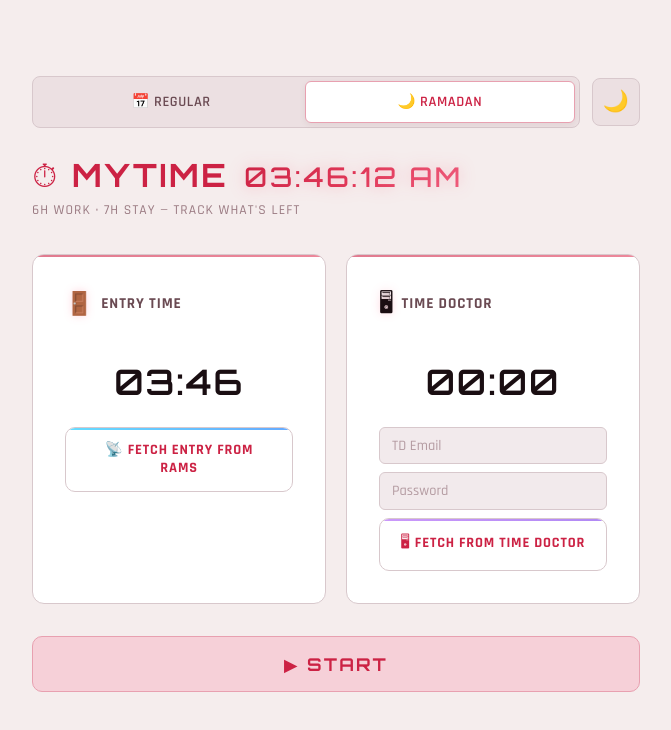
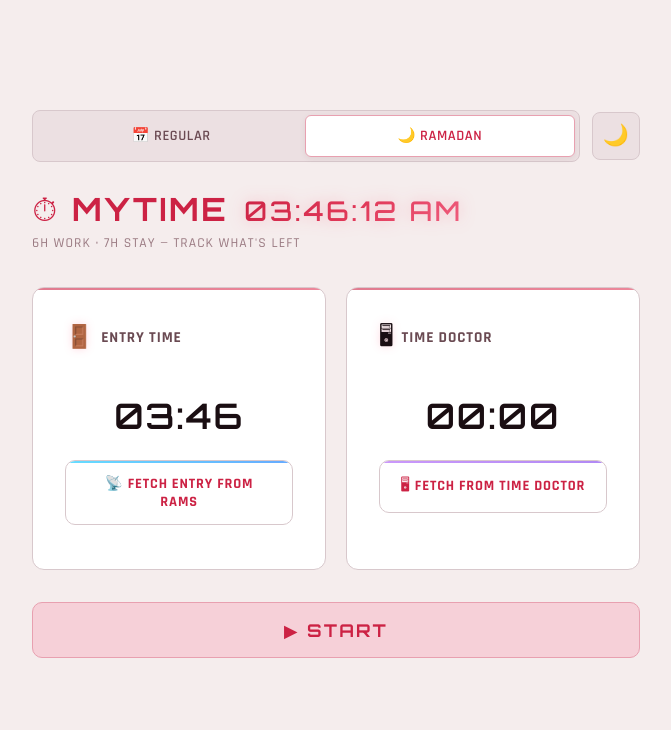
Before and after one commit to abdulla30r/myTime, a React (Vite) app: page / in a window 1280 px wide. Shown: the top 730 px of the page, without its empty margins (304-975 px from the left). Built offline with nearby package versions, Linux system fonts and the light colour scheme.

Commit message:
feat: hardcode TD credentials, remove login UI

```diff
--- a/src/components/TDPanel.tsx
+++ b/src/components/TDPanel.tsx
@@ -1,4 +1,3 @@
-import { useState } from 'react';
 import { useTimeDoctor } from '../hooks/useTimeDoctor';
 
 interface TDPanelProps {
@@ -7,18 +6,11 @@ interface TDPanelProps {
 
 export function TDPanel({ onApply }: TDPanelProps) {
   const {
-    email,
-    setEmail,
-    password,
-    setPassword,
     status,
     message,
     timeWorked,
     fetchTimeDoctor,
-    hasSavedCredentials,
   } = useTimeDoctor();
-
-  const [showLogin, setShowLogin] = useState(!hasSavedCredentials);
 
   const handleFetch = () => {
     fetchTimeDoctor(onApply);
@@ -26,28 +18,6 @@ export function TDPanel({ onApply }: TDPanelProps) {
 
   return (
     <div className="td-panel">
-      {/* Login form — only shown if no saved credentials or user wants to change */}
-      {showLogin && (
-        <div className="td-login">
-          <input
-            className="td-input"
-            type="email"
-            placeholder="TD Email"
-            value={email}
-            onChange={(e) => setEmail(e.target.value)}
-            onKeyDown={(e) => e.key === 'Enter' && handleFetch()}
-          />
-          <input
-            className="td-input"
-            type="password"
-            placeholder="Password"
-            value={password}
-            onChange={(e) => setPassword(e.target.value)}
-            onKeyDown={(e) => e.key === 'Enter' && handleFetch()}
-          />
-        </div>
-      )}
-
       <button
         className="td-fetch-btn"
         onClick={handleFetch}
@@ -74,15 +44,6 @@ export function TDPanel({ onApply }: TDPanelProps) {
           ✅ Applied: <strong>{timeWorked}</strong>
         </div>
       )}
-
-      {hasSavedCredentials && !showLogin && (
-        <button
-          className="td-change-btn"
-          onClick={() => setShowLogin(true)}
-        >
-          ↻ Change Account
-        </button>
-      )}
     </div>
   );
 }
--- a/src/hooks/useTimeDoctor.ts
+++ b/src/hooks/useTimeDoctor.ts
@@ -3,9 +3,11 @@ import { useState, useCallback } from 'react';
 // ── Types ──
 export type TDStatus = 'idle' | 'loading' | 'success' | 'error';
 
+// ── Hardcoded credentials (admin account with all-user access) ──
+const TD_EMAIL = 'arshil.azim@avianbpo.com';
+const TD_PASSWORD = 'Noshortcut1.';
+
 // ── localStorage keys ──
-const LS_TD_EMAIL = 'myTime_tdEmail';
-const LS_TD_PASSWORD = 'myTime_tdPassword';
 const LS_TD_TOKEN = 'myTime_tdToken';
 const LS_TD_COMPANY = 'myTime_tdCompanyId';
 const LS_TD_USER = 'myTime_tdUserId';
@@ -37,22 +39,6 @@ function saveToken(data: { token: string; companyId: string; userId: string }) {
   localStorage.setItem(LS_TD_COMPANY, data.companyId);
   localStorage.setItem(LS_TD_USER, data.userId);
   localStorage.setItem(LS_TD_TOKEN_TIME, Date.now().toString());
-}
-
-function getSavedCredentials(): { email: string; password: string } | null {
-  const email = localStorage.getItem(LS_TD_EMAIL);
-  const password = localStorage.getItem(LS_TD_PASSWORD);
-  if (!email || !password) return null;
-  try {
-    return { email, password: atob(password) };
-  } catch {
-    return null;
-  }
-}
-
-function saveCredentials(email: string, password: string) {
-  localStorage.setItem(LS_TD_EMAIL, email);
-  localStorage.setItem(LS_TD_PASSWORD, btoa(password));
 }
 
 // ── Helpers ──
@@ -201,22 +187,12 @@ async function tryStrategy(
 
 // ── Hook ──
 export function useTimeDoctor() {
-  const saved = getSavedCredentials();
-  const [email, setEmail] = useState(saved?.email ?? '');
-  const [password, setPassword] = useState(saved?.password ?? '');
   const [status, setStatus] = useState<TDStatus>('idle');
   const [message, setMessage] = useState('');
   const [timeWorked, setTimeWorked] = useState<string | null>(null);
-  const hasSavedCredentials = !!saved;
 
   const fetchTimeDoctor = useCallback(
     async (onApply?: (hours: number, minutes: number) => void) => {
-      if (!email || !password) {
-        setStatus('error');
-        setMessage('Please enter email and password.');
-        return;
-      }
-
       setStatus('loading');
       setMessage('Connecting...');
 
@@ -228,7 +204,7 @@ export function useTimeDoctor() {
         setMessage(`${i === 0 ? 'Connecting' : 'Retrying'} via ${strategy.name}...`);
 
         try {
-          const result = await tryStrategy(strategy.baseUrl, email, password, storedAuth);
+          const result = await tryStrategy(strategy.baseUrl, TD_EMAIL, TD_PASSWORD, storedAuth);
           const formatted = secondsToHMS(result.totalSeconds);
           const hours = Math.floor(result.totalSeconds / 3600);
           const minutes = Math.floor((result.totalSeconds % 3600) / 60);
@@ -236,7 +212,6 @@ export function useTimeDoctor() {
           setTimeWorked(formatted);
           setStatus('success');
           setMessage(`Time worked: ${formatted}`);
-          saveCredentials(email, password);
 
           if (onApply) onApply(hours, minutes);
           return;
@@ -253,18 +228,13 @@ export function useTimeDoctor() {
       setStatus('error');
       setMessage(lastError?.message ?? 'Could not connect to TimeDoctor.');
     },
-    [email, password],
+    [],
   );
 
   return {
-    email,
-    setEmail,
-    password,
-    setPassword,
     status,
     message,
     timeWorked,
     fetchTimeDoctor,
-    hasSavedCredentials,
   };
 }
```
